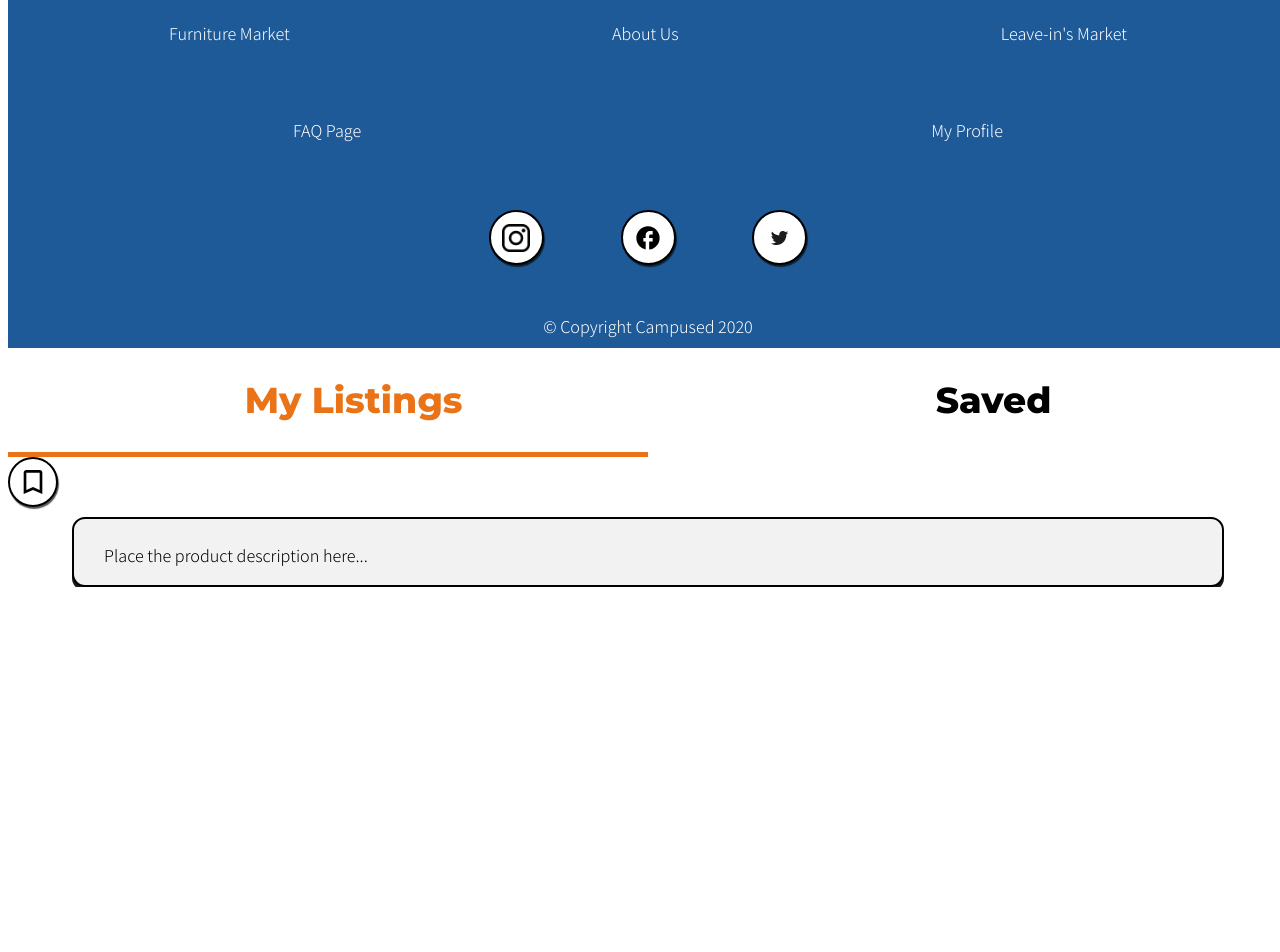
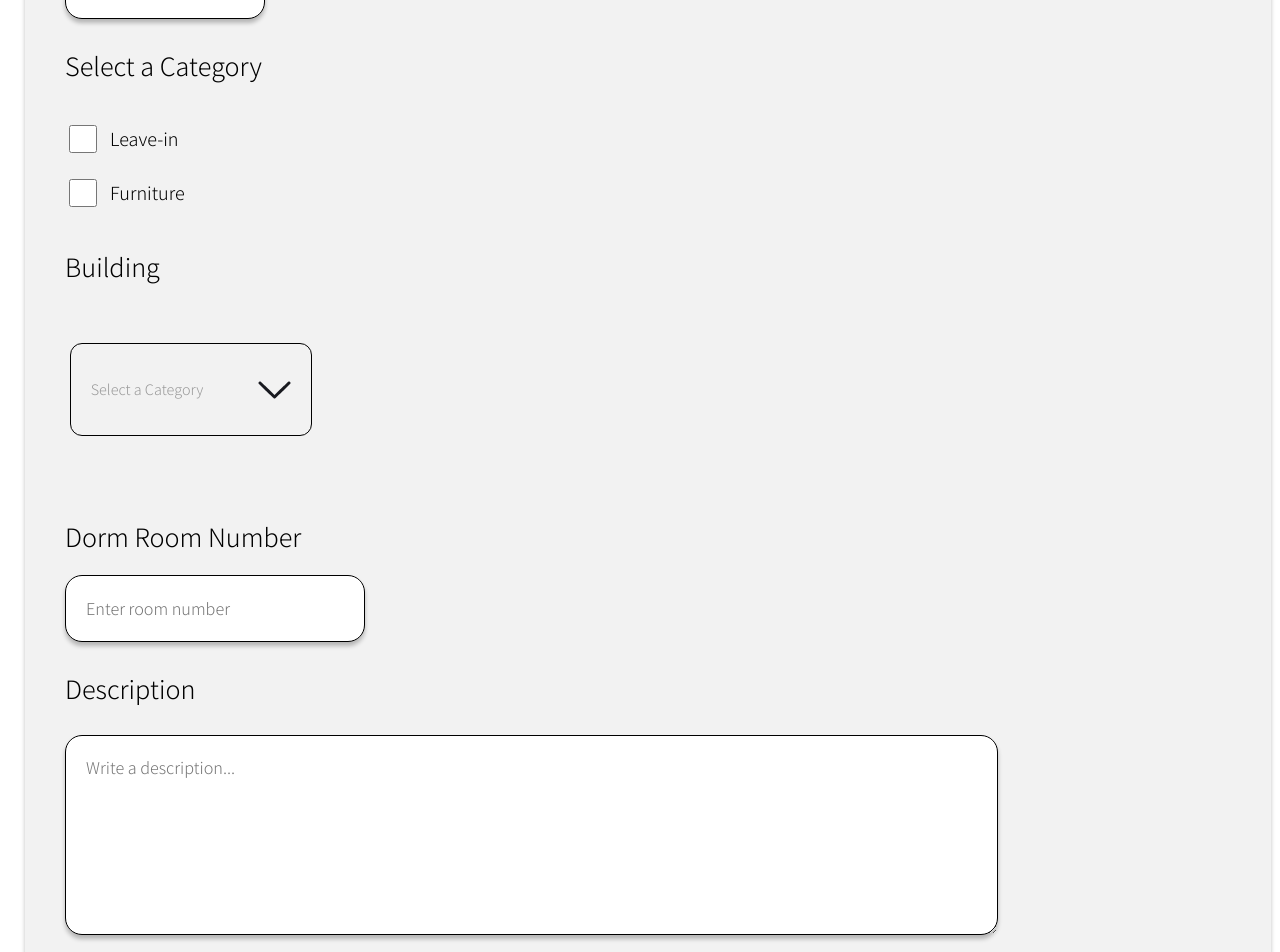
Before and after one commit to cindyparkk/campused, a Next.js app: page /TestingComps in a window 1280 px wide. Shown: the part 840-1792 px from the top of the page. Before the commit the page ends 1427 px from the top, so only its background shows below. Built offline with nearby package versions, Linux system fonts and the light colour scheme.

Commit message:
built create-a-listing page (+edited comps)

```diff
--- a/comps/CreateListing/index.js
+++ b/comps/CreateListing/index.js
@@ -1,10 +1,14 @@
 import React, {useState} from 'react';
 import styled from 'styled-components';
+import InputPost from '../InputPost';
+import SmallCategory from '../SmallCategory';
+import UploadImage from '../UploadImage';
 
 const Main = styled.div`
-    display: flex;
+    display: inline-flex;
     justify-content: center;
     align-items: center;
+    width: 100%;
 `;
 
 const Container = styled.div`
@@ -14,22 +18,76 @@ border-radius: 13px;
     width: 100%;
     height: 100%;
     margin: 17px;
+    padding: 40px;
+    display: inline-flex;
+    flex-direction: column;
 `;
+
+const Content = styled.div`
+    display: inline-flex;
+    flex-direction: column;
+    width: 80%;
+`
+const Box = styled.div`
+    display: inline-flex;
+    flex-direction: column;
+
+    p {
+        font-size: 28px;
+
+    }
+
+    div {
+        display: inline-flex;
+        align-items: center;
+        margin: 10px 0;
+
+        label {
+            font-size: 20px;
+            margin-left: 10px;
+        }
+    }
+`
 
 const Text = styled.h1`
     color: black;
-    margin-left: 45px;
     margin-top: 35px;
 `;
 
+const Checkbox = styled.input`
+    width: 28px;
+    height: 28px;
+`
 
 const CreateListing = () =>{
  return <Main>
 
  <Container>
-
+    <Content>
         <Text>Create a Listing</Text>
-
+        <InputPost />
+        <InputPost title="Price" width="200px" placeholder="$"/>
+        <Box>
+            <p>Select a Category</p>
+            <div>
+                <Checkbox type="checkbox" name="leave-in"></Checkbox>
+                <label for="leave-in">Leave-in</label>
+            </div>
+            <div>
+                <Checkbox type="checkbox" name="furniture"></Checkbox>
+                <label for="furniture">Furniture</label>
+            </div>
+        </Box>
+        <Box>
+            <p>Building</p>
+            <SmallCategory />
+        </Box>
+        <InputPost title="Dorm Room Number" width="300px" placeholder="Enter room number"/>
+        <Box>
+            <p>Description</p>
+            <textarea placeholder="Write a description..."></textarea>
+        </Box>
+    </Content>
 </Container>
 
     </Main>
--- a/comps/Footer/index.js
+++ b/comps/Footer/index.js
@@ -7,6 +7,9 @@ const Main = styled.div`
     justify-content: center;
     align-items: center;
     width: 100%;
+    marign: 0;
+    position: absolute;
+    left: 0;
 `;
 
 const Container = styled.div`
--- a/comps/InputPost/index.js
+++ b/comps/InputPost/index.js
@@ -2,15 +2,14 @@ import React, {useState, useEffect} from 'react';
 import styled from 'styled-components';
 
 const Contain = styled.div`
-    min-width: 392px;
+    // min-width: 392px;
+    width: ${props=>props.width ? props.width : ""};
     min-height: 121px;
     display: inline-flex;
     flex-direction: column;
 `
 
-const Title = styled.h6`
-    font-family: "Assistant", sans-serif;
-    font-weight: 300;
+const Title = styled.p`
     font-size: 28px;
     margin-bottom: 20px;
 `
@@ -23,22 +22,20 @@ const Input = styled.input`
     box-shadow: 0px 4px 4px rgba(0, 0, 0, 0.25);
     border-radius: 17px;
     padding-left: 20px;
-
-    font-family: "Assistant", sans-serif;
-    font-weight: 300;
-    font-size: 18px;
 `
 
-const InputPost = ({title, placeholder}) => {
-    return <Contain>
+const InputPost = ({title, placeholder, width, type}) => {
+    return <Contain width={width}>
         <Title>{title}</Title>
-        <Input type="text" placeholder={placeholder}></Input>
+        <Input type={type} placeholder={placeholder}></Input>
     </Contain>
 }
 
 InputPost.defaultProps = {
     title: "Title",
-    placeholder: "Enter Title"
+    placeholder: "Enter Title",
+    width: null,
+    type: "text"
 }
 
 export default InputPost;
--- a/comps/SmallCategory/index.js
+++ b/comps/SmallCategory/index.js
@@ -1,8 +1,5 @@
 import React, {useState, useEffect} from 'react';
 import styled from 'styled-components';
-
-var arrow = require('../../public/arrowdown.png');
-
 
 const Container = styled.div`
 min-width: 252px;
@@ -24,7 +21,6 @@ border-radius: 12px;
 padding:5px 10px;
 
 `;
-
 
 
 const DropDownBox = styled.div`
@@ -119,7 +115,7 @@ return <div>
         <div>Select a Category</div>
 
         <ArrowDiv>
-            <Arrow src={arrow} />
+            <Arrow src="/arrowdown.png" />
         </ArrowDiv>
 
 
--- a/pages/index.scss
+++ b/pages/index.scss
@@ -58,7 +58,7 @@ a {
     color: #3DA5D9;
 }
 
-input {
+input, textarea {
     font-family: "Assistant", sans-serif;
     font-weight: 300;
     font-size: 18px;
@@ -67,12 +67,19 @@ input {
 // ------------------------------
 body, html {
     width: 100%;
-    height: 100%;
+    height: 100vh;
+    font-family: "Assistant", sans-serif;
+    font-weight: 300;
 }
 
 .page {
     @include flexIt();
     flex-direction: column;
+    margin-left: -10px;
+}
+
+.page_contents {
+    width: 100%;
 }
 
 .home_logo {
@@ -80,6 +87,59 @@ body, html {
     margin-bottom: 30px;
 }
 
+// about page
+.page_about {
+    display: flex;
+    flex-direction: column;
+    margin-left: -10px;
+}
+
 .about_contents {
     background-color: #F89C55;
+    width: 100%;
 }
+
+.textbox {
+    background: #FFFFFF;
+    border: 2px solid #000000;
+    box-sizing: border-box;
+    box-shadow: 0px 4px 0px #18191F;
+    border-radius: 15px;
+    margin: 44px;
+    padding: 30px;
+    @include flexIt();
+    flex-direction: column;
+
+    line-height: 26px;
+
+    img {
+        width: 200px;
+    }
+
+    div {
+
+        h6 {
+            font-size: 22px;
+        }
+        p {
+            margin-top: -20px;
+        }
+    }
+}
+// FAQ page
+.faq_contents {
+    background-color: #1F5A98;
+    width: 100%;
+}
+
+// create a listing page
+textarea {
+    height: 200px;
+    background: #FFFFFF;
+    border: 1px solid #000000;
+    box-sizing: border-box;
+    box-shadow: 0px 4px 4px rgba(0, 0, 0, 0.25);
+    border-radius: 17px;
+    padding-left: 20px;
+    padding-top: 20px;
+}
```
Also changed, not shown: comps/Menu/index.js (+13 -0 lines), pages/about/index.js (+11 -3 lines), pages/create-a-listing/index.js (added, +18 -0 lines), pages/faq/index.js (+32 -4 lines), public/whispurr.png (added). Lines whose indentation alone changed are shown as unchanged.
